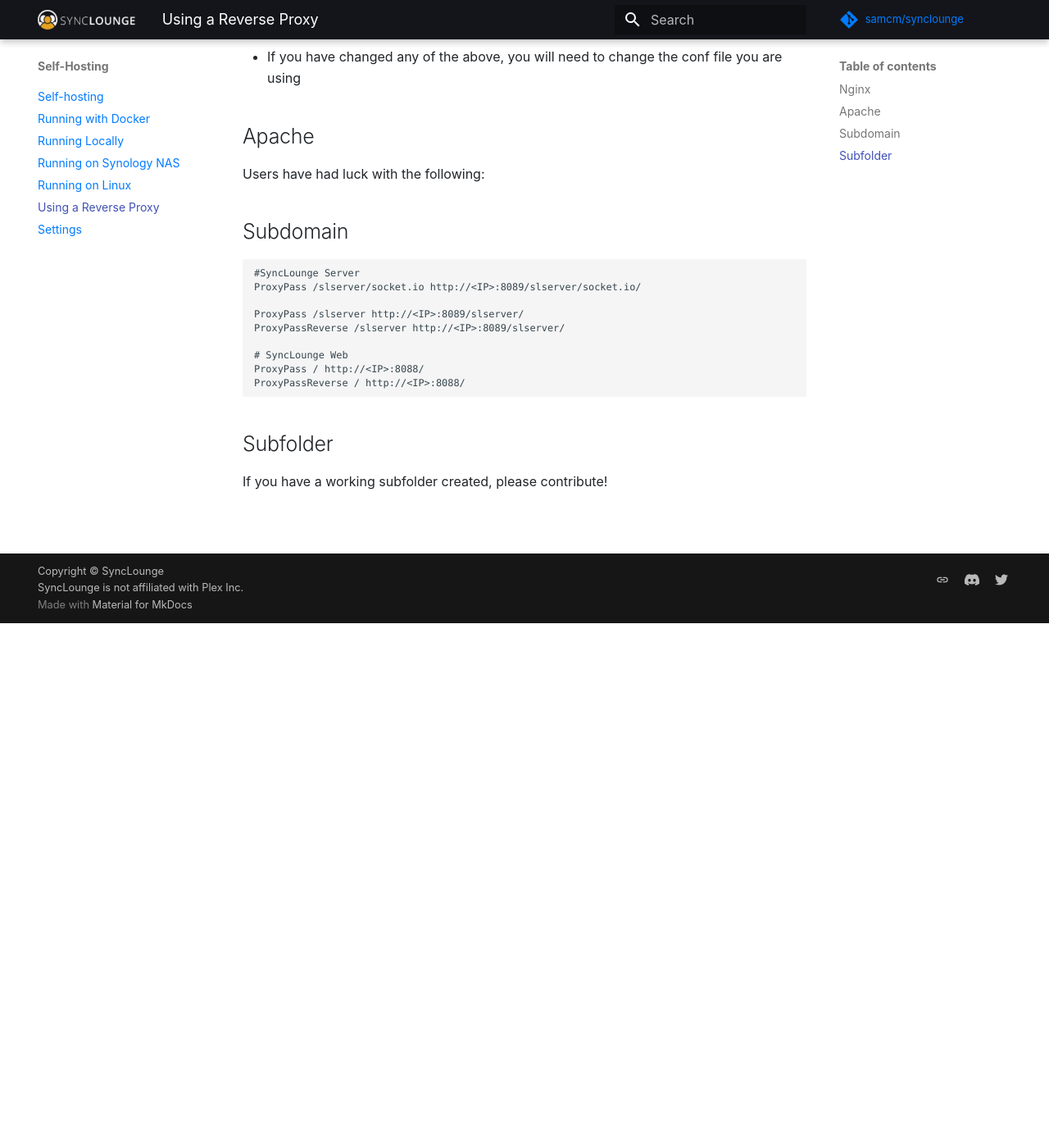
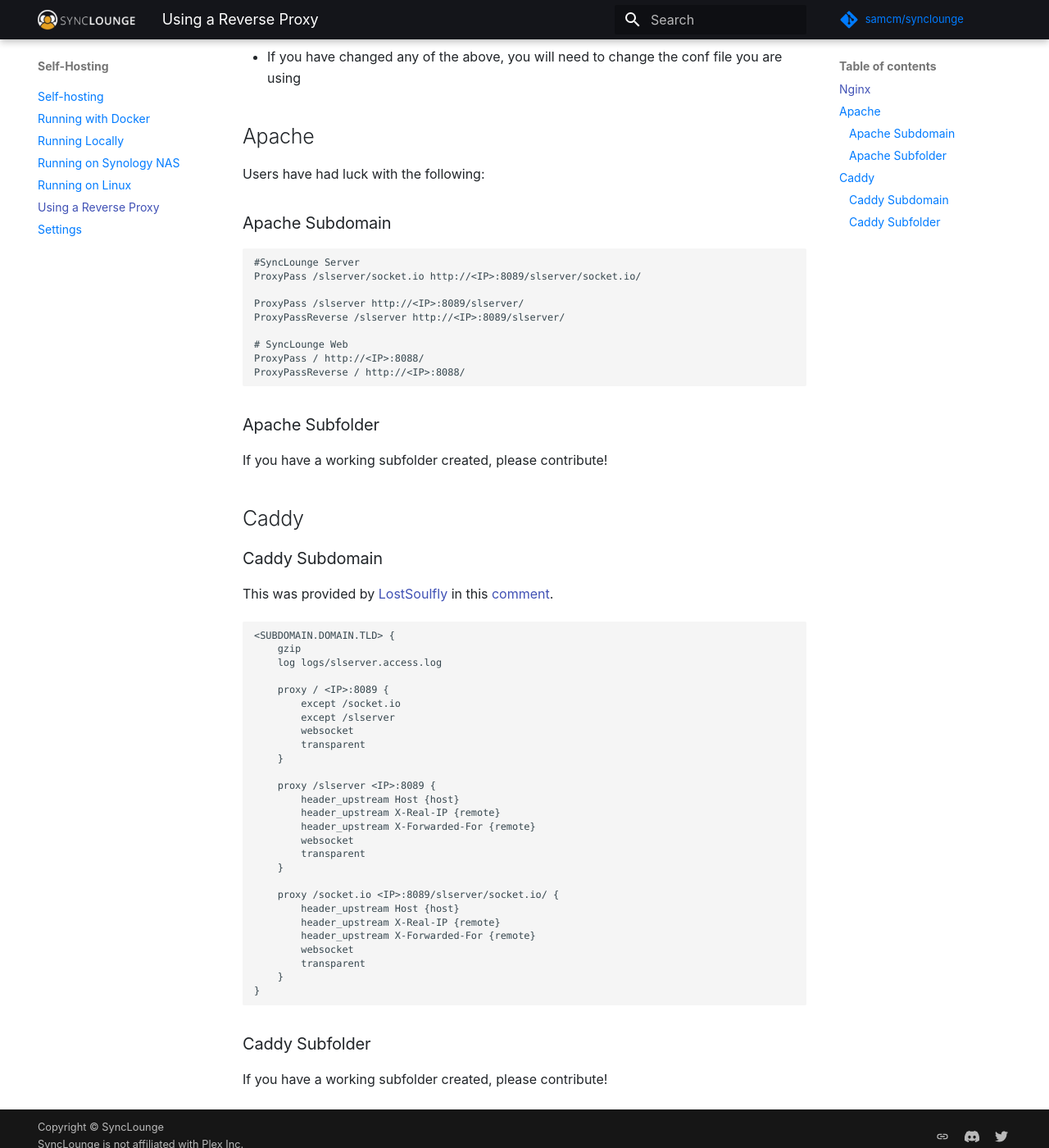
Before and after one commit to synclounge/docs.synclounge.tv, an MkDocs documentation site: the page built from docs/self-hosted/reverse-proxy.md, in a window 1280 px wide and 1400 px high, scrolled down 640 px. Shown: the whole window at 82% size. Built offline with MkDocs 1.6.1 and Material for MkDocs 9.7.7, drawn with Linux system fonts in a browser that asks for light colours; comment, search, counter and statistics services are not loaded.

Commit message:
Update reverse-proxy.md (#8)
Now with more community contributions!

````diff
--- a/docs/self-hosted/reverse-proxy.md
+++ b/docs/self-hosted/reverse-proxy.md
@@ -20,7 +20,7 @@
 
 Users have had luck with the following:
 
-## Subdomain
+### Apache Subdomain
 
 ```conf
 #SyncLounge Server
@@ -34,6 +34,46 @@
 ProxyPassReverse / http://<IP>:8088/
 ```
 
-## Subfolder
+### Apache Subfolder
 
 If you have a working subfolder created, please contribute!
+
+## Caddy
+
+### Caddy Subdomain
+
+This was provided by [LostSoulfly](https://github.com/LostSoulfly) in this [comment](https://github.com/samcm/synclounge/issues/174#issuecomment-609360096).
+
+```conf
+<SUBDOMAIN.DOMAIN.TLD> {
+    gzip
+    log logs/slserver.access.log
+
+    proxy / <IP>:8089 {
+        except /socket.io
+        except /slserver
+        websocket
+        transparent
+    }
+
+    proxy /slserver <IP>:8089 {
+        header_upstream Host {host}
+        header_upstream X-Real-IP {remote}
+        header_upstream X-Forwarded-For {remote}
+        websocket
+        transparent
+    }
+
+    proxy /socket.io <IP>:8089/slserver/socket.io/ {
+        header_upstream Host {host}
+        header_upstream X-Real-IP {remote}
+        header_upstream X-Forwarded-For {remote}
+        websocket
+        transparent
+    }
+}
+```
+
+### Caddy Subfolder
+
+If you have a working subfolder created, please contribute!
````
